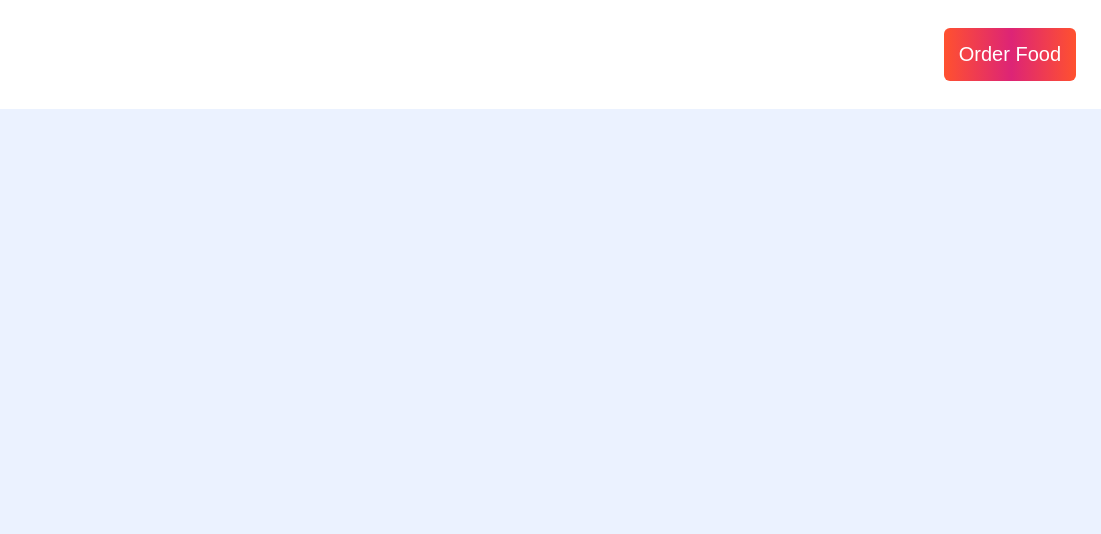
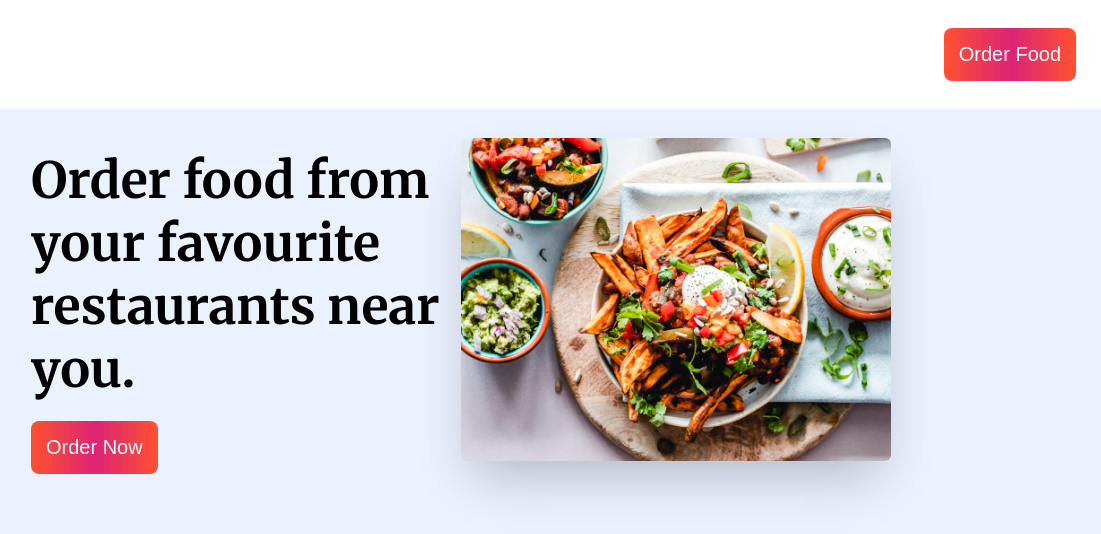
Before and after one commit to Tushar981/Magic-Project, a plain HTML site: page index.html in a window 1280 px wide. Shown: the full height of the page, 179-1280 px from the left. Drawn offline with Linux system fonts and the light colour scheme.

Commit message:
Image added

```diff
--- a/index.html
+++ b/index.html
@@ -21,10 +21,24 @@
                 <img src="assets/logo.png" alt="logo" class="navbar__logo">
             </div>
             <div class="navbar__nav__items">
-                <button class="nav__item">Order Food</button>
+                <button class="nav__item button__primary">Order Food</button>
             </div>
         </nav>
     </header>
+    <main class="container">
+        <!---Hero Section -->
+        <section class="hero__container">
+            <div class="hero__image__container">
+                <img src="assets/hero.jpg" alt="hero image" class="hero__image">
+
+
+            </div>
+            <div class="hero__description">
+                <h1 class="hero__text">Order food from your favourite restaurants near you.</h1>
+                <button class="button__primary">Order Now</button>
+            </div>
+        </section>
+    </main>
 
 </body>
 
--- a/style.css
+++ b/style.css
@@ -20,7 +20,9 @@ body{
 .navbar__logo{
   width: 100%;
 }
-
+.hero__container{
+  position: relative;
+}
 .nav__item{
   background-image: linear-gradient(
     to right,
@@ -39,13 +41,57 @@ body{
   border: 2px solid blue ;
 }
 
+.hero__image__container{
+  width: 100%;
+
+
+}
+.hero__image{
+  width: 100%;
+  border-radius: 6px;
+  box-shadow: 0 25px 50px -12px rgba(0, 0, 0, 0.25);
+
+}
+.container{
+   max-width: 100%;
+   padding: 0 20px;
+   margin: 0 auto;
+}
+
+.button__primary{
+  background-image: linear-gradient(
+    to right,
+    #ff512f 0%,
+    #dd2476 51%,
+    #ff512f 100%
+  );
+  color: #ffff;
+  border: none;
+  border-radius: 8px;
+  padding: 12px;
+
+}
+.hero__text{
+  font-size: 30px;
+  margin: 20px 0;
+}
 @media(min-width:768px){
   .navbar{
     justify-content: space-between;
     padding: 2px 25px;
   }
+  .hero__container{
+    display: flex;
+    flex-direction: row-reverse;
+    align-items: center;
+    margin-top: 20px;
+  }
 }
  @media(min-width:1020px){
+   .container{
+     width: 900px;
+
+   }
   .navbar__brand{
     width: 150px;
   }
@@ -53,4 +99,19 @@ body{
     padding: 15px;
     font-size: 20px;
   }
+  .button__primary{
+    padding: 15px;
+    font-size: 20px;
+  }
+  .hero__description{
+    width: 100%;
+  }
+  .hero__text{
+    font-size: 50px;
+  }
 }
+@media(min-width: 1400px){
+  .container{
+    width: 1250px;
+  }
+}
```
